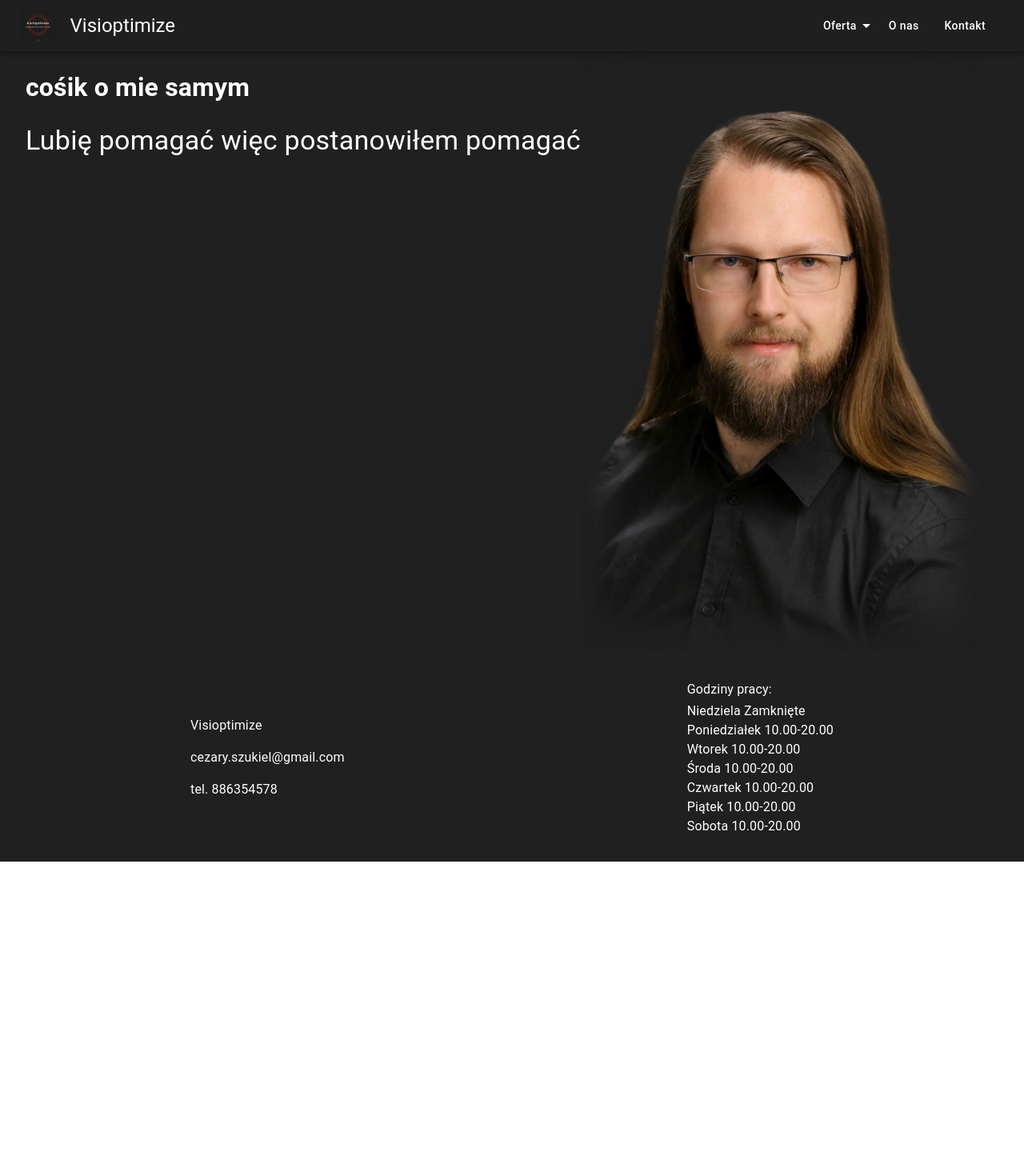
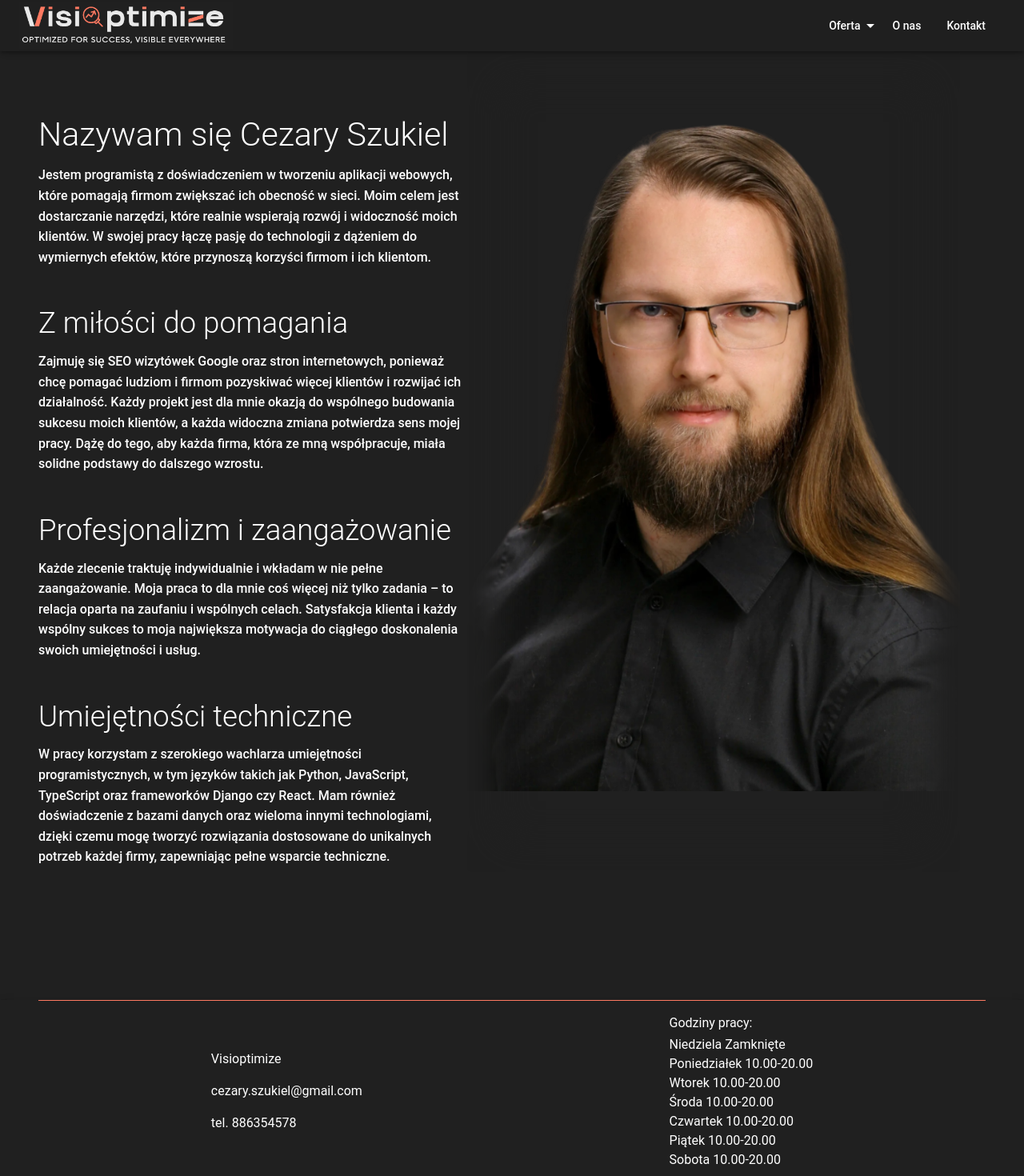
Before and after one commit to CezarySzukiel/visioptimize, a React (Create React App) app: page /o-nas in a window 1280 px wide. Shown: the top 1470 px of the page at 80% size. Before the commit the page ends 1077 px from the top, so only its background shows below. Built offline with nearby package versions, Linux system fonts and the light colour scheme.

Commit message:
AboutUs text and new Logo

```diff
--- a/src/App.tsx
+++ b/src/App.tsx
@@ -2,20 +2,20 @@ import React from "react";
 import logo from "./logo.svg";
 import "./App.css";
 import { useRoutes } from "react-router-dom";
-import { ThemeProvider, createTheme } from "@mui/material/styles";
+import {
+  ThemeProvider,
+  createTheme,
+  responsiveFontSizes,
+} from "@mui/material/styles";
 import { red, orange, blue, yellow } from "@mui/material/colors";
 import routes from "./routes";
 import Header from "./components/Header";
 import Footer from "./components/Footer";
 import { Box, CssBaseline } from "@mui/material";
-import AppBar from "@mui/material/AppBar";
-import Toolbar from "@mui/material/Toolbar";
-import IconButton from "@mui/material/IconButton";
-import MenuIcon from "@mui/icons-material/Menu";
 
 function App() {
   const element = useRoutes(routes);
-  const theme = createTheme({
+  let theme = createTheme({
     palette: {
       primary: {
         main: "#202020",
@@ -48,6 +48,37 @@ function App() {
         leavingScreen: 195,
       },
     },
+    typography: {
+      fontFamily: "Roboto, Arial, sans-serif",
+      h1: {
+        fontSize: "3rem",
+      },
+      h2: {
+        fontSize: "2.5rem",
+      },
+      h3: {
+        fontSize: "2rem",
+      },
+      h4: {
+        fontSize: "1.75rem",
+      },
+      h5: {
+        fontSize: "1.5rem",
+      },
+      h6: {
+        fontSize: "1rem",
+      },
+      body1: {
+        fontSize: "1rem",
+      },
+      body2: {
+        fontSize: "0.875rem",
+      },
+    },
+  });
+  theme = responsiveFontSizes(theme, {
+    breakpoints: ["xs", "sm", "md", "lg", "xl"],
+    factor: 5,
   });
   return (
     <ThemeProvider theme={theme}>
--- a/src/components/AboutUs.tsx
+++ b/src/components/AboutUs.tsx
@@ -4,22 +4,82 @@ import { useTheme } from "@mui/material/styles";
 
 const AboutUs: React.FC = () => {
   const theme = useTheme();
+  const pFontSize = "19px";
 
   return (
-    <Box paddingTop={headerHeight} minHeight="75vh" sx={{ marginLeft: "2rem" }}>
-      <Grid container columns={2} columnSpacing={0}>
-        <Box>
-          <h1>cośik o mie samym</h1>
-          <Typography variant="h4" component="h2" gutterBottom>
-            Lubię pomagać więc postanowiłem pomagać
-          </Typography>
+    <Box
+      paddingTop={headerHeight}
+      minHeight="75vh"
+      sx={{ marginLeft: "3rem", maxWidth: "100%" }}
+    >
+      <Box sx={{ display: "flex", flexDirection: "row", flexWrap: "nowrap" }}>
+        <Box
+          id="about-text"
+          sx={{
+            marginTop: "5rem",
+          }}
+        >
+          <Box>
+            <Typography variant="h1" component="h1" gutterBottom>
+              Nazywam się Cezary Szukiel
+            </Typography>
+            <Typography variant="h6" component="p" gutterBottom>
+              Jestem programistą z doświadczeniem w tworzeniu aplikacji
+              webowych, które pomagają firmom zwiększać ich obecność w sieci.
+              Moim celem jest dostarczanie narzędzi, które realnie wspierają
+              rozwój i widoczność moich klientów. W swojej pracy łączę pasję do
+              technologii z dążeniem do wymiernych efektów, które przynoszą
+              korzyści firmom i ich klientom.
+            </Typography>
+          </Box>
+          <Box sx={{ marginTop: "3rem" }}>
+            <Typography variant="h2" component="h2" gutterBottom>
+              Z miłości do pomagania
+            </Typography>
+            <Typography variant="h6" component="p" gutterBottom>
+              Zajmuję się SEO wizytówek Google oraz stron internetowych,
+              ponieważ chcę pomagać ludziom i firmom pozyskiwać więcej klientów
+              i rozwijać ich działalność. Każdy projekt jest dla mnie okazją do
+              wspólnego budowania sukcesu moich klientów, a każda widoczna
+              zmiana potwierdza sens mojej pracy. Dążę do tego, aby każda firma,
+              która ze mną współpracuje, miała solidne podstawy do dalszego
+              wzrostu.
+            </Typography>
+          </Box>
+          <Box sx={{ marginTop: "3rem" }}>
+            <Typography variant="h2" component="h2" gutterBottom>
+              Profesjonalizm i zaangażowanie
+            </Typography>
+            <Typography variant="h6" component="p" gutterBottom>
+              Każde zlecenie traktuję indywidualnie i wkładam w nie pełne
+              zaangażowanie. Moja praca to dla mnie coś więcej niż tylko zadania
+              – to relacja oparta na zaufaniu i wspólnych celach. Satysfakcja
+              klienta i każdy wspólny sukces to moja największa motywacja do
+              ciągłego doskonalenia swoich umiejętności i usług.
+            </Typography>
+          </Box>
+          <Box sx={{ marginTop: "3rem" }}>
+            <Typography variant="h2" component="h2" gutterBottom>
+              Umiejętności techniczne
+            </Typography>
+            <Typography variant="h6" component="p" gutterBottom>
+              W pracy korzystam z szerokiego wachlarza umiejętności
+              programistycznych, w tym języków takich jak Python, JavaScript,
+              TypeScript oraz frameworków Django czy React. Mam również
+              doświadczenie z bazami danych oraz wieloma innymi technologiami,
+              dzięki czemu mogę tworzyć rozwiązania dostosowane do unikalnych
+              potrzeb każdej firmy, zapewniając pełne wsparcie techniczne.
+            </Typography>
+          </Box>
         </Box>
         <Box
+          id="avatar"
           sx={{
             position: "relative",
             display: "inline-block",
-            overflow: "hidden",
-            width: "40%",
+            width: "100%",
+            minWidth: "50%",
+            marginRight: "5rem",
             "&::before": {
               content: '""',
               position: "absolute",
@@ -43,10 +103,11 @@ const AboutUs: React.FC = () => {
               height: "auto",
               position: "relative",
               zIndex: 0,
+              marginRight: "5rem",
             }}
           />
         </Box>
-      </Grid>
+      </Box>
     </Box>
   );
 };
--- a/src/components/Footer.tsx
+++ b/src/components/Footer.tsx
@@ -1,14 +1,23 @@
 import React from "react";
 import { Box, AppBar, Toolbar, Typography } from "@mui/material";
+import { useTheme } from "@mui/material/styles";
 
 const Footer: React.FC = () => {
+  const theme = useTheme();
   return (
     <AppBar
       position="static"
       color="primary"
-      style={{ top: "auto", bottom: 0, marginTop: "20px" }}
+      style={{ top: "auto", bottom: 0, marginTop: "10rem" }}
     >
-      <Toolbar sx={{ display: "flex", justifyContent: "space-around" }}>
+      <Toolbar
+        sx={{
+          display: "flex",
+          justifyContent: "space-around",
+          borderTop: `1px solid ${theme.palette.secondary.light}`,
+          margin: "0 3rem",
+        }}
+      >
         <Box id="kontakt" sx={{ marginBottom: "2rem" }}>
           <Typography
             variant="body1"
--- a/src/components/Header.tsx
+++ b/src/components/Header.tsx
@@ -95,13 +95,10 @@ const Header: React.FC = () => {
         <CustomLink to="/">
           <Box display="flex" alignItems="center">
             <img
-              src="/Visioptimize_logo.png"
+              src="/Visioptimize logo.png"
               alt="Logo"
-              style={{ marginRight: "16px", height: "40px" }}
+              style={{ marginRight: "16px", height: "60px" }}
             />
-            <Typography variant="h5" component="h5">
-              Visioptimize
-            </Typography>
           </Box>
         </CustomLink>
         <Box flexGrow={1} />
--- a/src/components/OfferDetail.tsx
+++ b/src/components/OfferDetail.tsx
@@ -7,7 +7,7 @@ const OfferDetail: React.FC<{ offer: any }> = ({ offer }) => {
   return (
     <Box sx={{ paddingTop: headerHeight, height: "75vh" }}>
       <Container sx={{ paddingTop: headerHeight }}>
-        <Typography variant="h4" component="h1" gutterBottom>
+        <Typography variant="h1" component="h1" gutterBottom>
           {offer.name}
         </Typography>
         <Typography
```
Also changed, not shown: public/Visioptimize logo.png (added), public/Visioptimize_logo.png (deleted).
